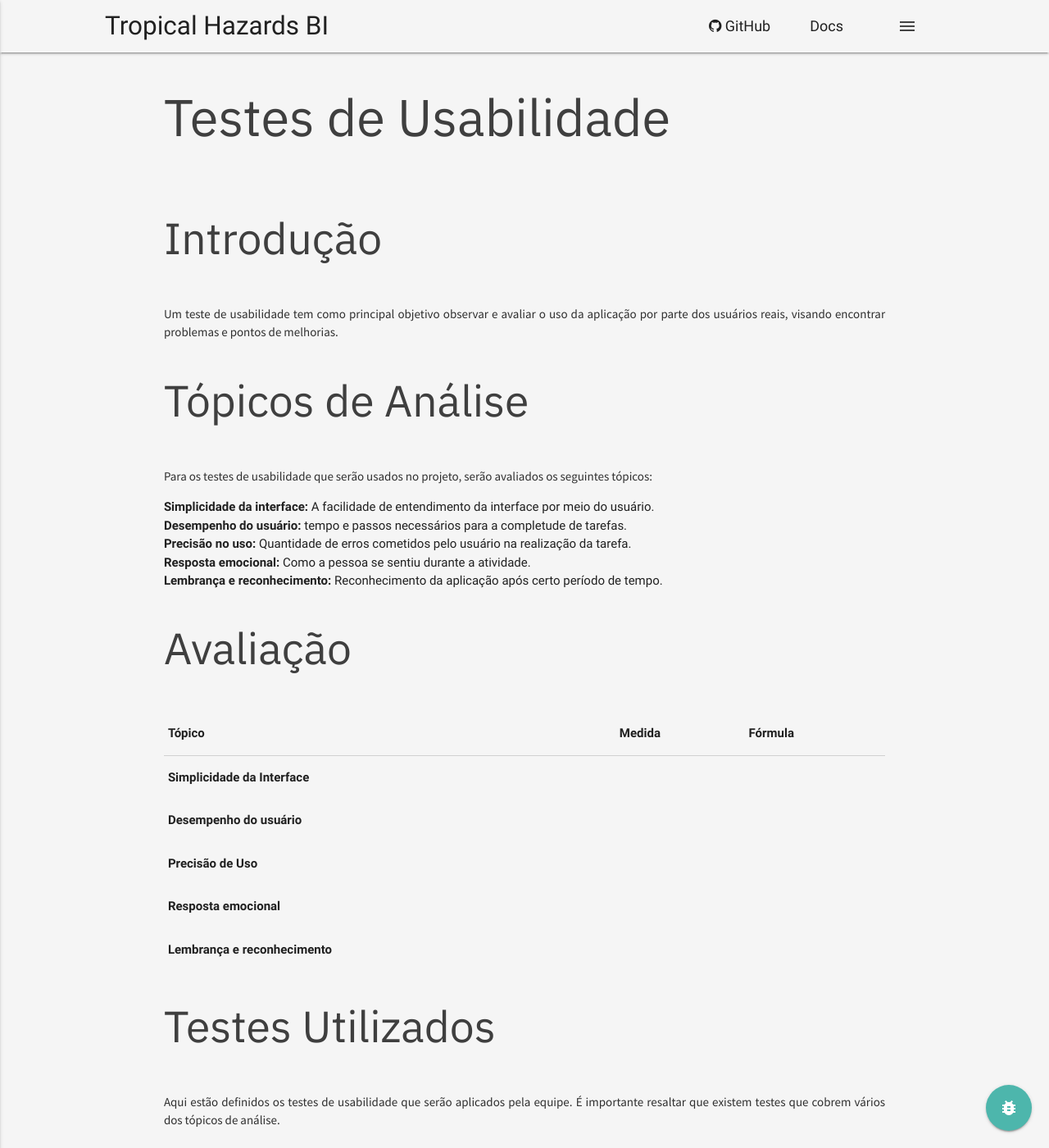
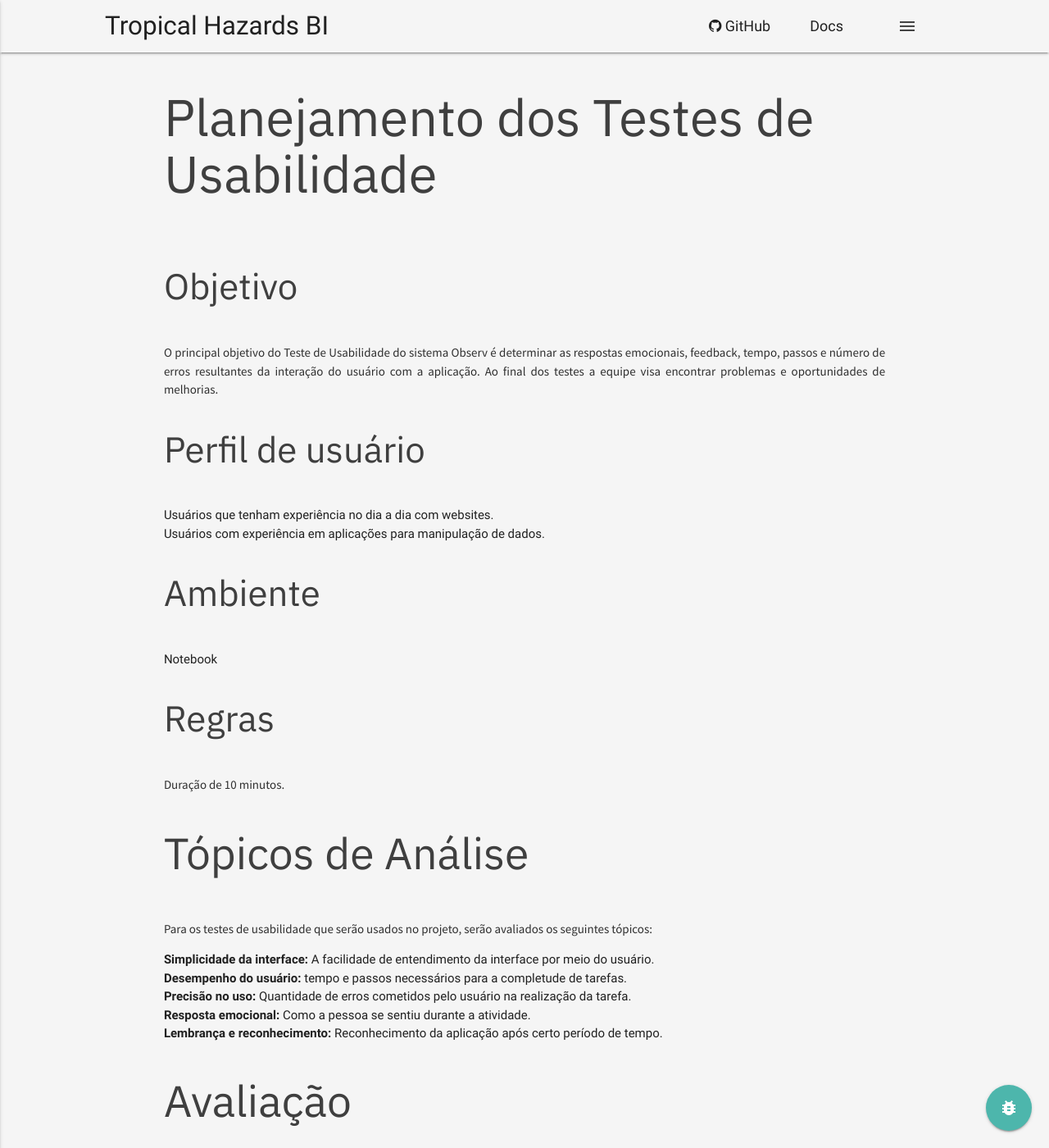
Before and after one commit to fga-eps-mds/2018.1-TropicalHazards-BI, a Jekyll site: the page built from docs/project_artefacts/usability_test/index.md, in a window 1280 px wide and 1400 px high. Shown: the whole window at 82% size. Built offline with Jekyll 4.4.1, drawn with Linux system fonts in a browser that asks for light colours; our own code applies the rules of GitHub Pages for plain Markdown files; some of the changed text lies outside the part shown.

Commit message:
[DOC] updating usability tests planning
Co-authored-by: Renata <renata.rfsouza@gmail.com>

```diff
--- a/docs/project_artefacts/usability_test/index.md
+++ b/docs/project_artefacts/usability_test/index.md
@@ -1,8 +1,17 @@
-# Testes de Usabilidade
-## Introdução
-Um teste de usabilidade tem como principal objetivo observar e avaliar o uso da
-aplicação por parte dos usuários reais, visando encontrar problemas e pontos de
-melhorias.
+# Planejamento dos Testes de Usabilidade
+
+### Objetivo
+O principal objetivo do Teste de Usabilidade do sistema Observ é determinar as respostas emocionais, feedback, tempo, passos e número de erros resultantes da interação do usuário com a aplicação. Ao final dos testes a equipe visa encontrar problemas e oportunidades de melhorias.
+
+### Perfil de usuário
+* Usuários que tenham experiência no dia a dia com websites.
+* Usuários com experiência em aplicações para manipulação de dados.
+
+### Ambiente
+* Notebook
+
+### Regras
+Duração de 10 minutos.
 
 ## Tópicos de Análise
 Para os testes de usabilidade que serão usados no projeto, serão avaliados os seguintes tópicos:
@@ -60,6 +69,11 @@ Para os testes de usabilidade que serão usados no projeto, serão avaliados os
       <td></td>
       <td></td>
     </tr>
+    <tr>
+      <th>Número de erros cometidos</th>
+      <td></td>
+      <td></td>
+    </tr>
   </tbody>
 </table>
 
@@ -112,4 +126,5 @@ Esse teste foi idealizado baseado na ideia de Richard Littauer, o artigo do mesm
 
 ## Referências
 
-- The User Has Sobered Up - Littauer, Richard https://medium.com/@richlitt/the-user-has-sobered-up-df0b411997ea
+- [The User Has Sobered Up - Littauer, Richard](https://medium.com/@richlitt/the-user-has-sobered-up-df0b411997ea)
+- [Testes de Usabilidade](https://www.caelum.com.br/apostila-ux-usabilidade-mobile-web/usabilidade/#o-que--medido)
```
